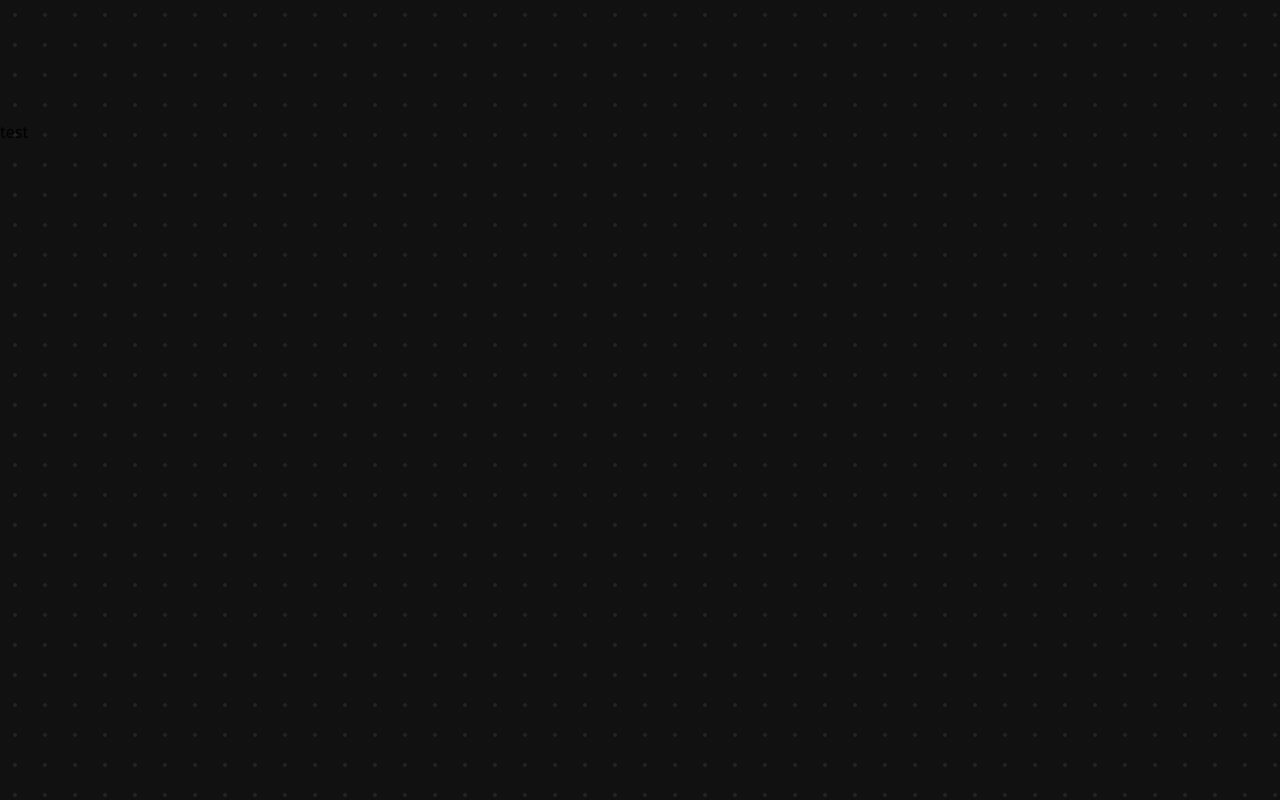
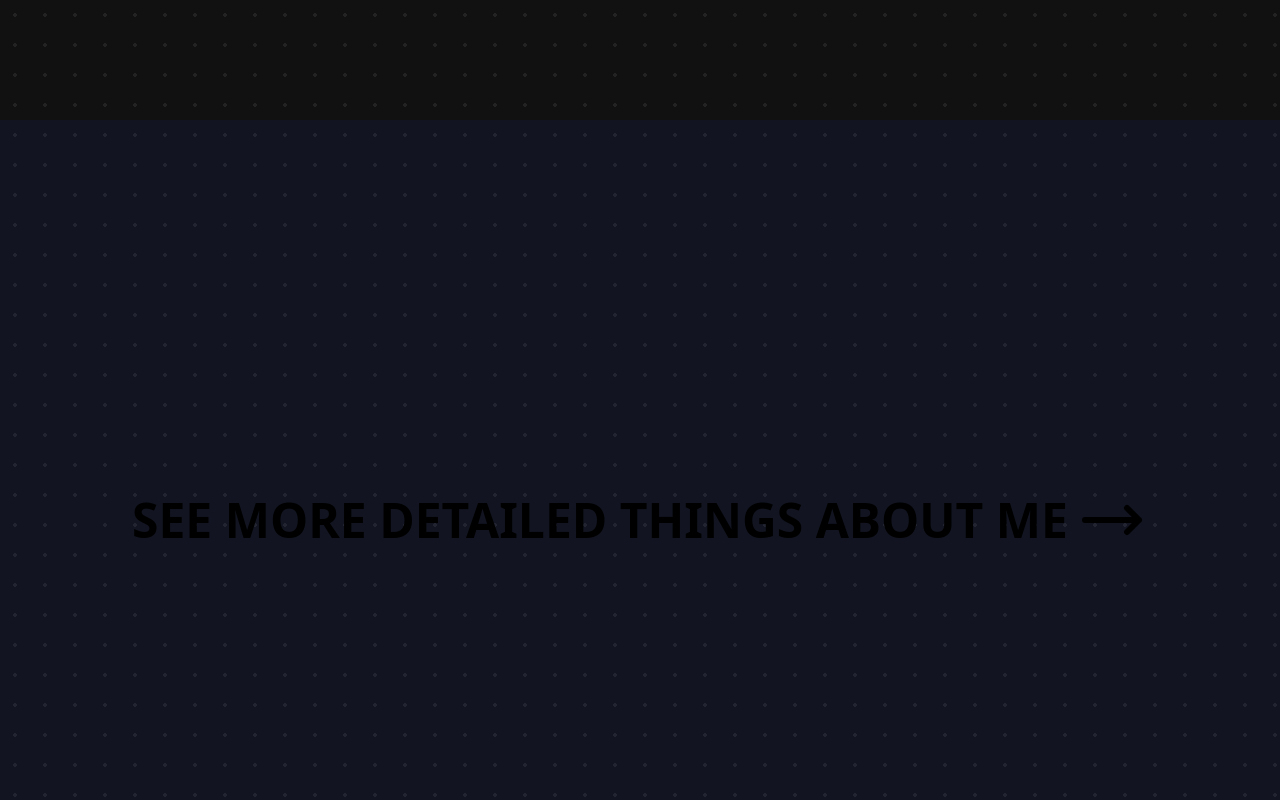
Before and after one commit to themuuln/final-portfolio, a Next.js app: page / in a window 1280 px wide. Shown: the part 2280-3080 px from the top of the page. Built offline with nearby package versions, Linux system fonts and the light colour scheme; a web font is replaced by a local one.

Commit message:
see more about me section added

```diff
--- a/components/main/MainSection.tsx
+++ b/components/main/MainSection.tsx
@@ -7,6 +7,9 @@ import { HoverTypeContext } from "@/lib/context/HoverTypeContext";
 import { HiOutlineCode } from "react-icons/hi";
 import { useContext } from "react";
 import SkillsText from "./skills/SkillsText";
+import Link from "next/link";
+import { HiOutlineArrowNarrowRight } from "react-icons/hi";
+import { IconContext } from "react-icons";
 
 const MainSection = () => {
   const { textEnter, textLeave } = useContext(CursorContext);
@@ -114,7 +117,18 @@ const MainSection = () => {
           </div>
         </div>
       </section>
-      <section className="min-h-screen dark:text-white">test</section>
+      <section className="flex justify-center min-w-full min-h-screen text-5xl place-items-center dark:text-white bg-blue-800/10">
+        <Link href="/me">
+          <div className="flex gap-2 place-items-center ">
+            <h3 className="font-semibold transition-colors duration-200 hover:text-brand_bg-500">
+              SEE MORE DETAILED THINGS ABOUT ME
+            </h3>
+            <IconContext.Provider value={{ size: "1.5em" }}>
+              <HiOutlineArrowNarrowRight className="transition-colors duration-200 hover:text-brand_bg-500" />
+            </IconContext.Provider>
+          </div>
+        </Link>
+      </section>
     </>
   );
 };
```
